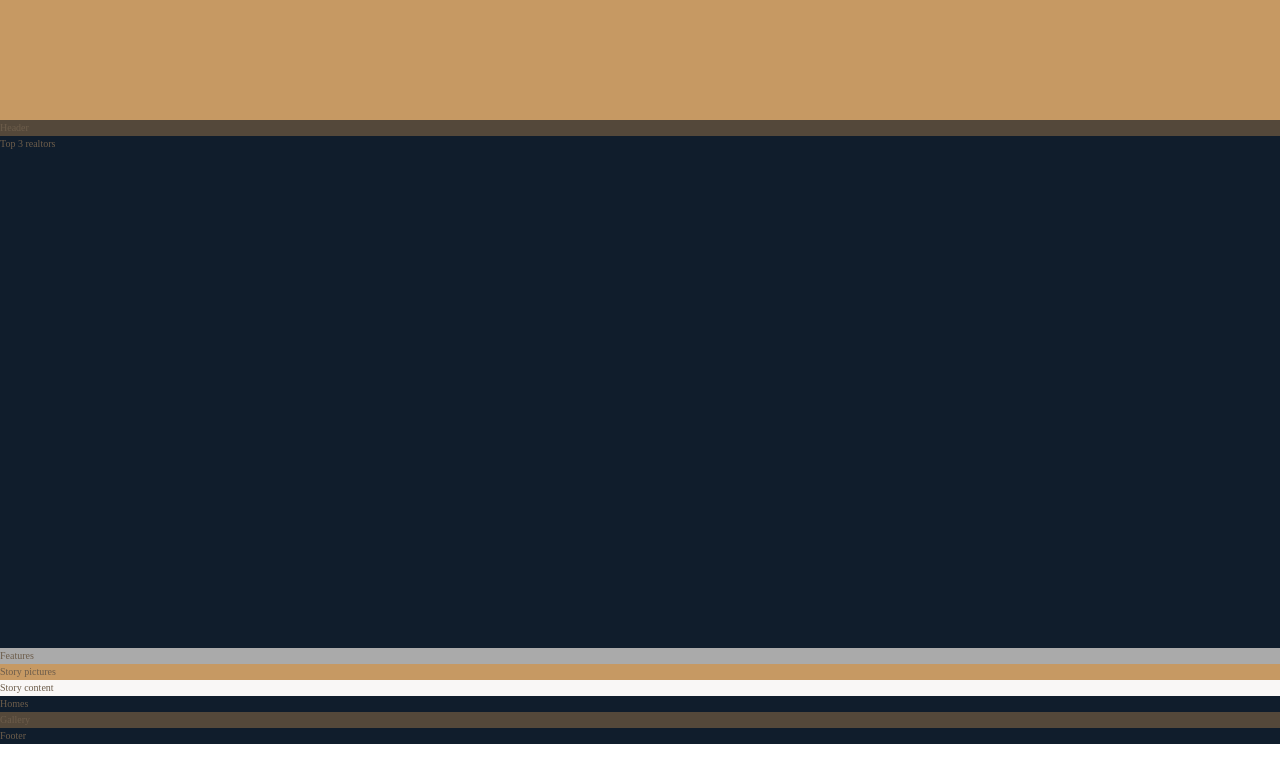
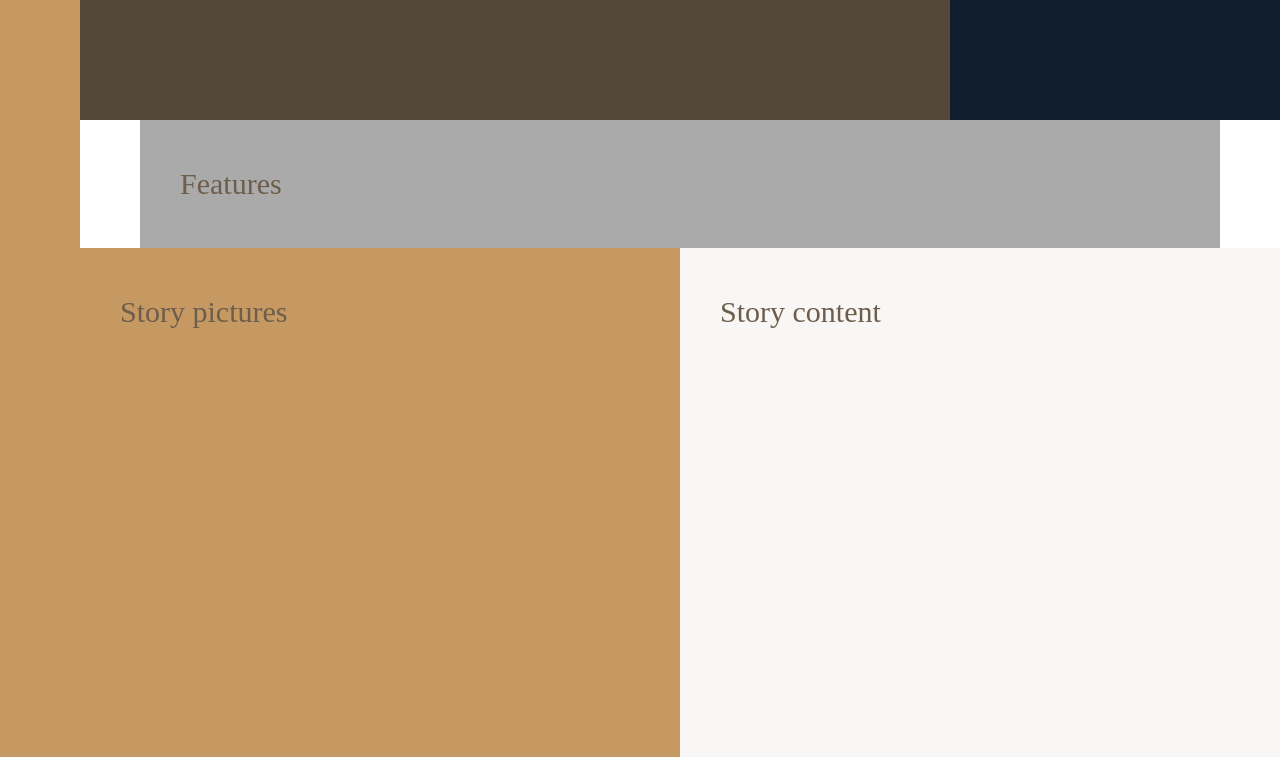
Before and after one commit to sjfox26/nexter_grid, a website: page index.html in a window 1280 px wide. Shown: the part 520-1277 px from the top of the page. Drawn offline with Linux system fonts and the light colour scheme.

Commit message:
finish overall layout with grid columns

```diff
--- a/sass/_base.scss
+++ b/sass/_base.scss
@@ -37,4 +37,10 @@ body {
 .container {
   display: grid;
   grid-template-rows: 80vh min-content 40vw min-content repeat(3, min-content);
+  grid-template-columns: [sidebar-start] 8rem [sidebar-end full-start] minmax(6rem, 1fr) [center-start] repeat(8, [col-start] minmax(min-content, 14rem) [col-end]) [center-end] minmax(6rem, 1fr) [full-end];
+
+  & > * {
+    padding: 40px;
+    font-size: 3rem; // <^FOR DEVELOPMENT PURPOSES
+  }
 }
--- a/sass/_features.scss
+++ b/sass/_features.scss
@@ -1,3 +1,4 @@
 .features {
   background-color: $color-grey-light-2;
+  grid-column: center-start / center-end;
 }
--- a/sass/_footer.scss
+++ b/sass/_footer.scss
@@ -1,3 +1,4 @@
 .footer {
   background-color: $color-secondary;
+  grid-column: full-start / full-end;
 }
--- a/sass/_gallery.scss
+++ b/sass/_gallery.scss
@@ -1,3 +1,4 @@
 .gallery {
   background-color: $color-grey-dark-1;
+  grid-column: full-start / full-end;
 }
--- a/sass/_header.scss
+++ b/sass/_header.scss
@@ -1,3 +1,4 @@
 .header {
   background-color: $color-grey-dark-1;
+  grid-column: full-start / col-end 6;
 }
--- a/sass/_homes.scss
+++ b/sass/_homes.scss
@@ -1,3 +1,4 @@
 .homes {
   background-color: $color-secondary;
+  grid-column: center-start / center-end;
 }
--- a/sass/_realtors.scss
+++ b/sass/_realtors.scss
@@ -1,3 +1,4 @@
 .realtors {
   background-color: $color-secondary;
+  grid-column: col-start 7 / full-end;
 }
--- a/sass/_sidebar.scss
+++ b/sass/_sidebar.scss
@@ -1,3 +1,5 @@
 .sidebar {
   background-color: $color-primary;
+  grid-column: sidebar-start / sidebar-end;
+  grid-row: 1 / -1;
 }
--- a/sass/_story.scss
+++ b/sass/_story.scss
@@ -2,9 +2,11 @@
 
   &__pictures {
     background-color: $color-primary;
+    grid-column: full-start / col-end 4;
   }
 
   &__content {
     background-color: $color-grey-light-1;
+    grid-column: col-start 5 / full-end;
   }
 }
```
Also changed, not shown: css/style.css.
